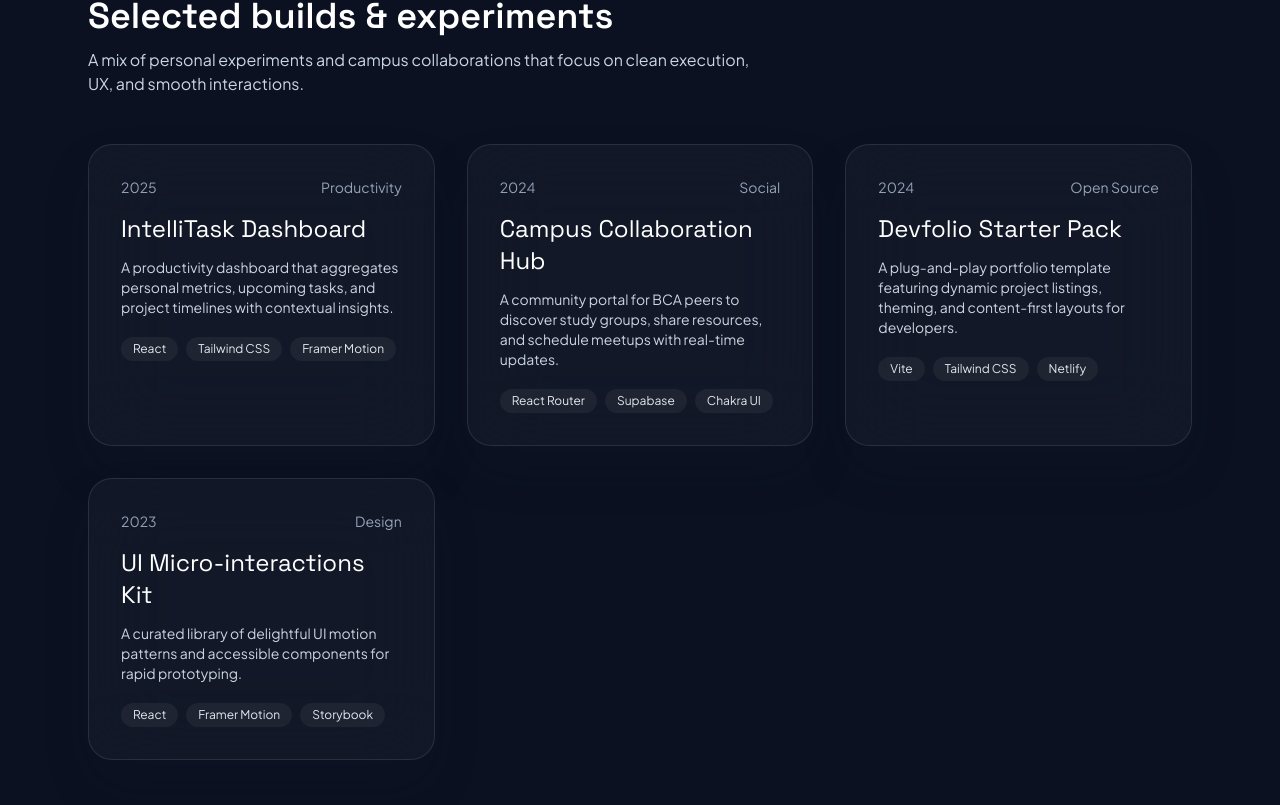
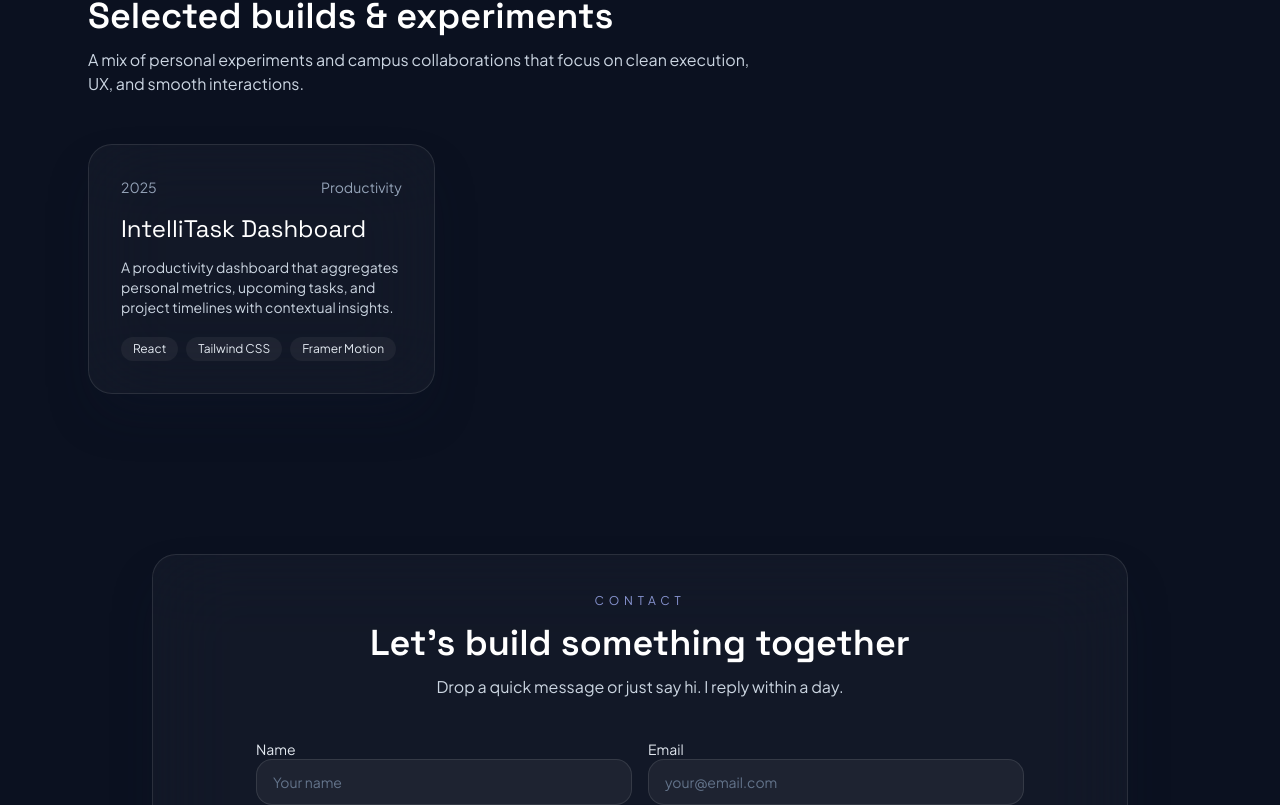
Before and after one commit to sarananil11/My-Portfolio, a React (Vite) app: page / in a window 1280 px wide. Shown: the part 1715-2520 px from the top of the page. Built offline with nearby package versions, Linux system fonts and the light colour scheme; no server answers.

Commit message:
commented unnecessary lines

```diff
--- a/src/data/projects.js
+++ b/src/data/projects.js
@@ -7,28 +7,28 @@ export const projects = [
     year: '2025',
     category: 'Productivity',
   },
-  {
-    title: 'Campus Collaboration Hub',
-    description:
-      'A community portal for BCA peers to discover study groups, share resources, and schedule meetups with real-time updates.',
-    tech: ['React Router', 'Supabase', 'Chakra UI'],
-    year: '2024',
-    category: 'Social',
-  },
-  {
-    title: 'Devfolio Starter Pack',
-    description:
-      'A plug-and-play portfolio template featuring dynamic project listings, theming, and content-first layouts for developers.',
-    tech: ['Vite', 'Tailwind CSS', 'Netlify'],
-    year: '2024',
-    category: 'Open Source',
-  },
-  {
-    title: 'UI Micro-interactions Kit',
-    description:
-      'A curated library of delightful UI motion patterns and accessible components for rapid prototyping.',
-    tech: ['React', 'Framer Motion', 'Storybook'],
-    year: '2023',
-    category: 'Design',
-  },
+  // {
+  //   title: 'Campus Collaboration Hub',
+  //   description:
+  //     'A community portal for BCA peers to discover study groups, share resources, and schedule meetups with real-time updates.',
+  //   tech: ['React Router', 'Supabase', 'Chakra UI'],
+  //   year: '2024',
+  //   category: 'Social',
+  // },
+  // {
+  //   title: 'Devfolio Starter Pack',
+  //   description:
+  //     'A plug-and-play portfolio template featuring dynamic project listings, theming, and content-first layouts for developers.',
+  //   tech: ['Vite', 'Tailwind CSS', 'Netlify'],
+  //   year: '2024',
+  //   category: 'Open Source',
+  // },
+  // {
+  //   title: 'UI Micro-interactions Kit',
+  //   description:
+  //     'A curated library of delightful UI motion patterns and accessible components for rapid prototyping.',
+  //   tech: ['React', 'Framer Motion', 'Storybook'],
+  //   year: '2023',
+  //   category: 'Design',
+  // },
 ]
```
